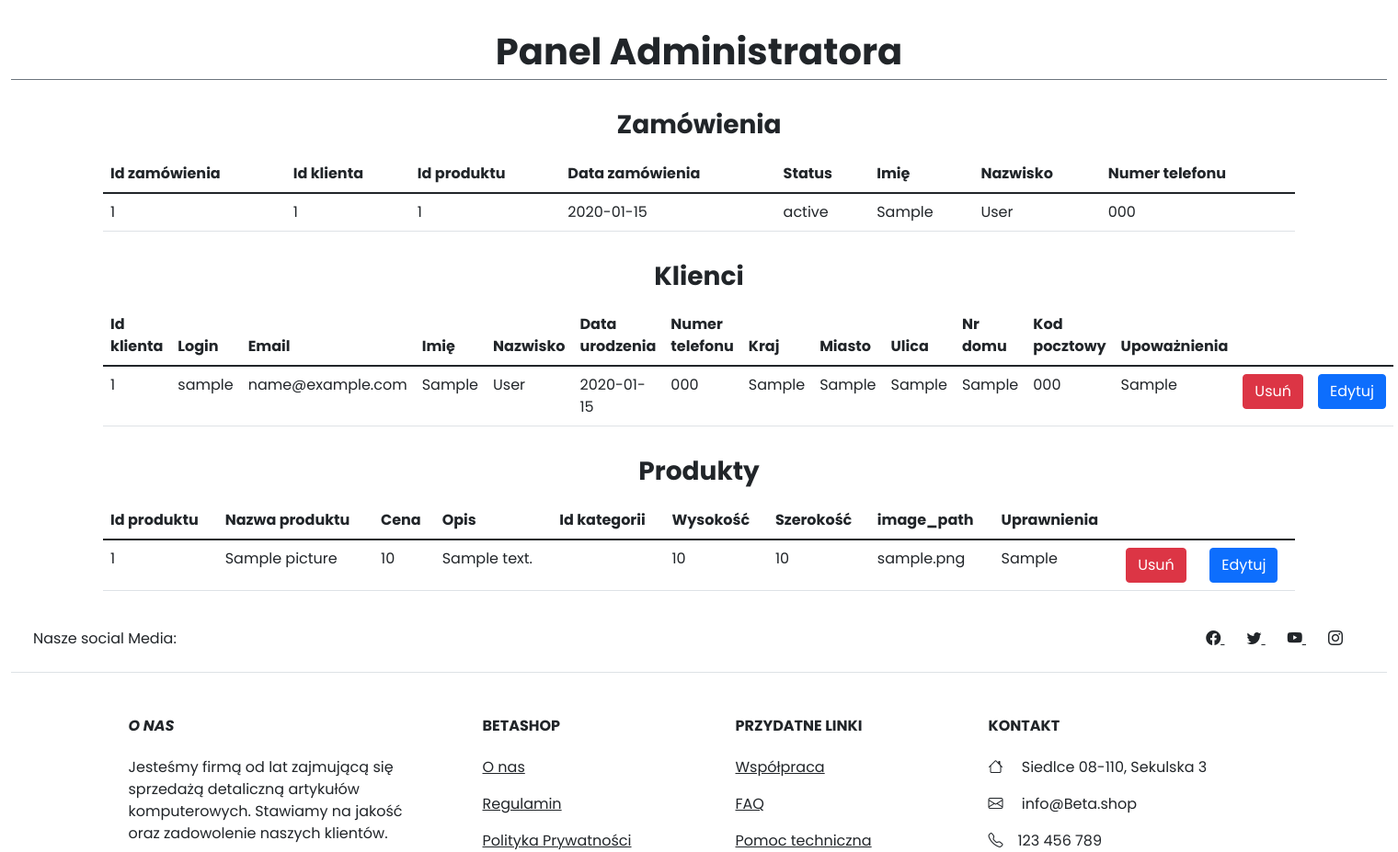
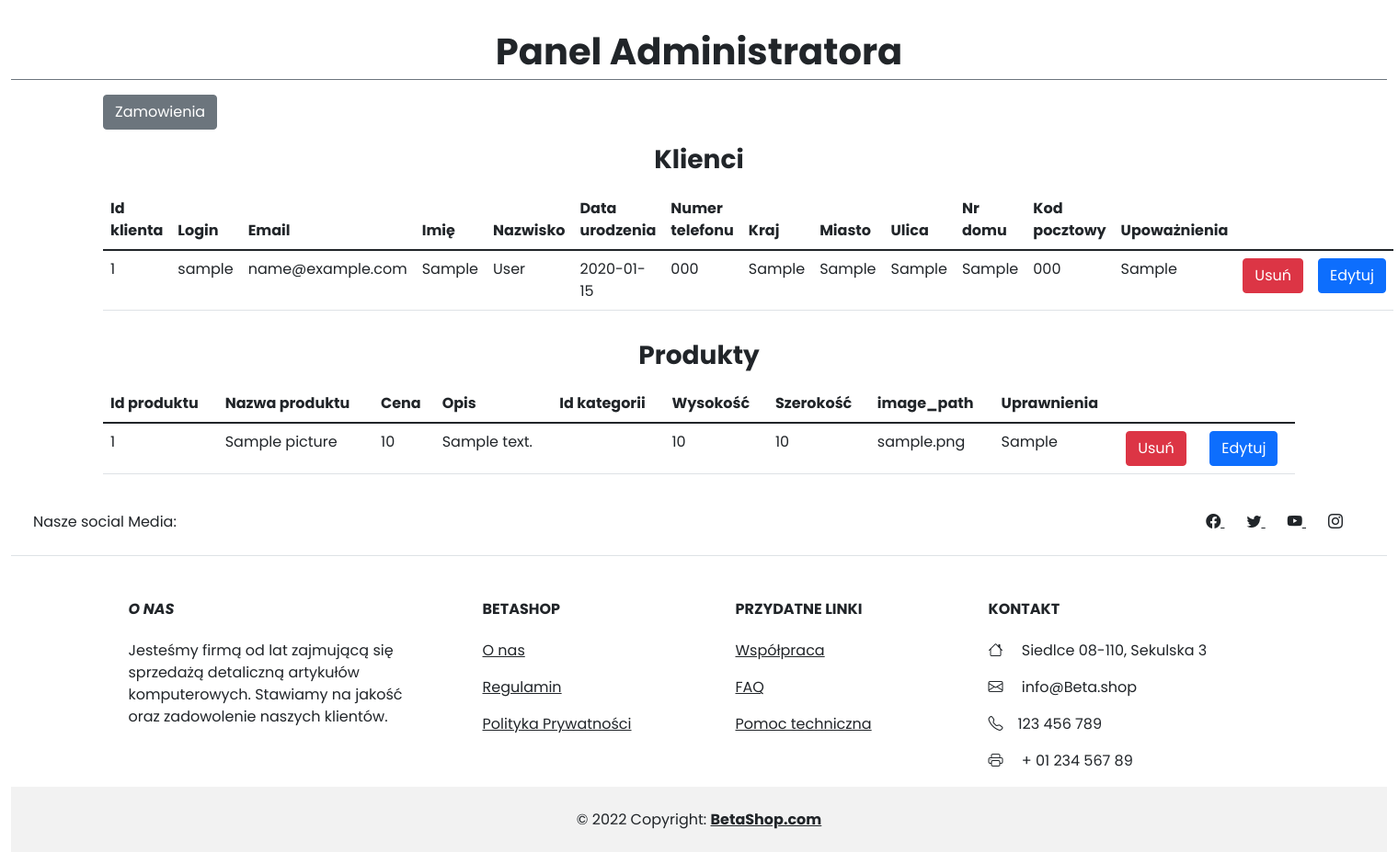
Before and after one commit to MateuszNaumiuk/Store, a PHP site: page /zarzadzanie.php in a window 1520 px wide. Shown: the part 86-1013 px from the top of the page at 92% size. Run offline with PHP 8.4, Linux system fonts and the light colour scheme; tables that the repository leaves empty hold one stand-in row (values such as "Sample post"); data that the repository does not hold is empty.

Commit message:
Update zarzadzanie.php

```diff
--- a/zarzadzanie.php
+++ b/zarzadzanie.php
@@ -15,41 +15,7 @@
         <p class="border-bottom border-secondary fw-bold text-center" style="font-size:2.5em">Panel Administratora</p>
         <div class="container">
             <div class="row">
-                <div class="col-12">
-                    <h3 class="my-3 text-center"><b>Zamówienia</b></h3>
-                    <table class="table">
-                        <thead class="thead-dark">
-                            <tr>
-                                <th scope="col">Id zamówienia</th>
-                                <th scope="col">Id klienta</th>
-                                <th scope="col">Id produktu</th>
-                                <th scope="col">Data zamówienia</th>
-                                <th scope="col">Status</th>
-                                <th scope="col">Imię</th>
-                                <th scope="col">Nazwisko</th>
-                                <th scope="col">Numer telefonu</th>
-                            </tr>
-                        </thead>
-                        <tbody>
-                            <?php
-                            $zapytanie = $conn->query("SELECT * FROM order_info");
-                            while ($row = $zapytanie->fetch()) {
-                                echo "
-                                <tr>" .
-                                    "<td>" . $row['order_id'] . "</td>" .
-                                    "<td>" . $row['user_id'] . "</td>" .
-                                    "<td>" . $row['picture_id'] . "</td>" .
-                                    "<td>" . $row['order_date'] . "</td>" .
-                                    "<td>" . $row['order_status'] . "</td>" .
-                                    "<td>" . $row['fname'] . "</td>" .
-                                    "<td>" . $row['lname'] . "</td>" .
-                                    "<td>" . $row['phone'] . "</td>" .
-                                    "</tr>";
-                            }
-                            ?>
-                        </tbody>
-                    </table>
-                </div>
+            <a href="zamowienia.php"><button type="submit" name="zamowienia" value="zamowienia" class="btn btn-secondary">Zamowienia</button></a>
             </div>
             <div class="row">
                 <div class="col-12">
```
